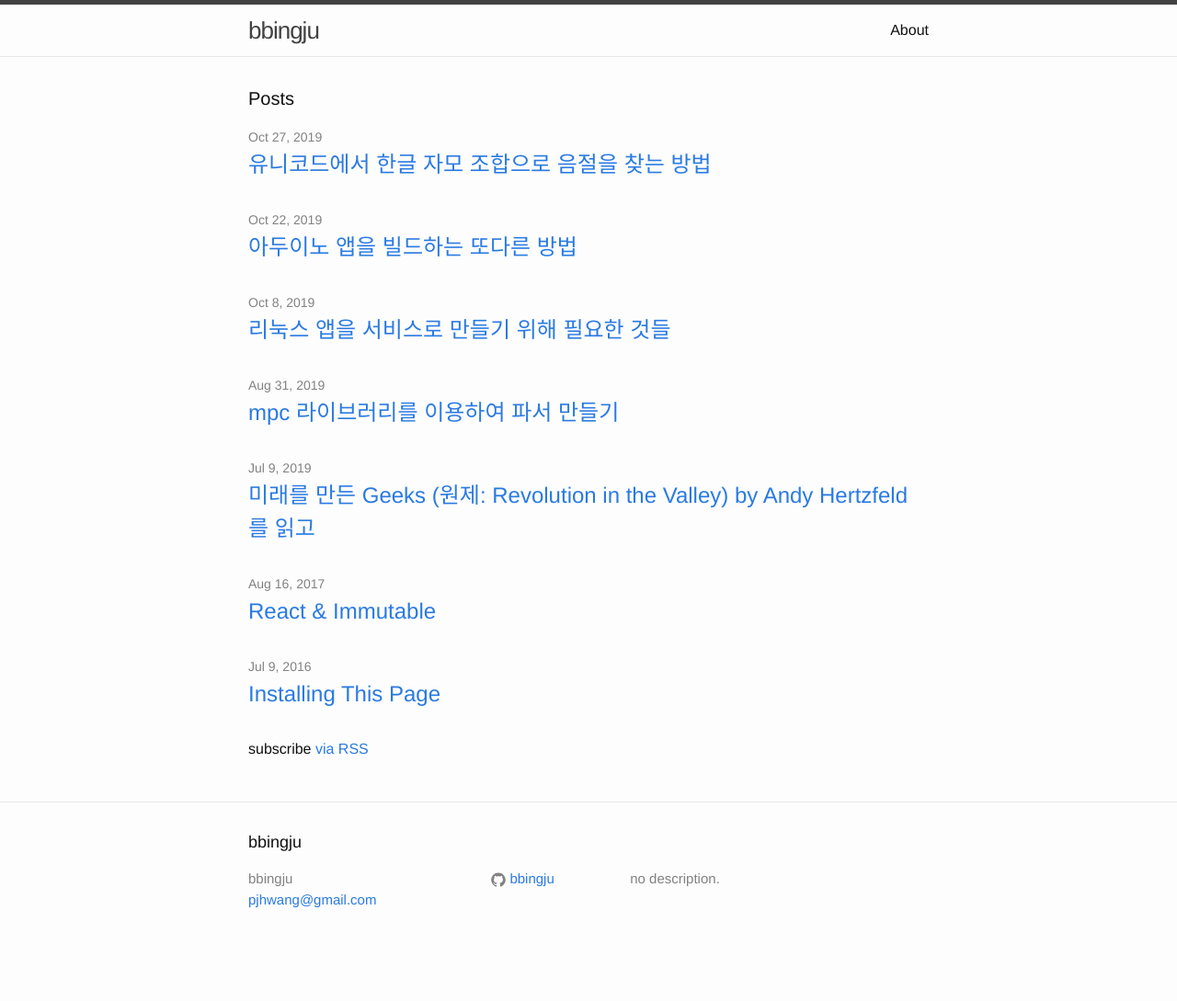
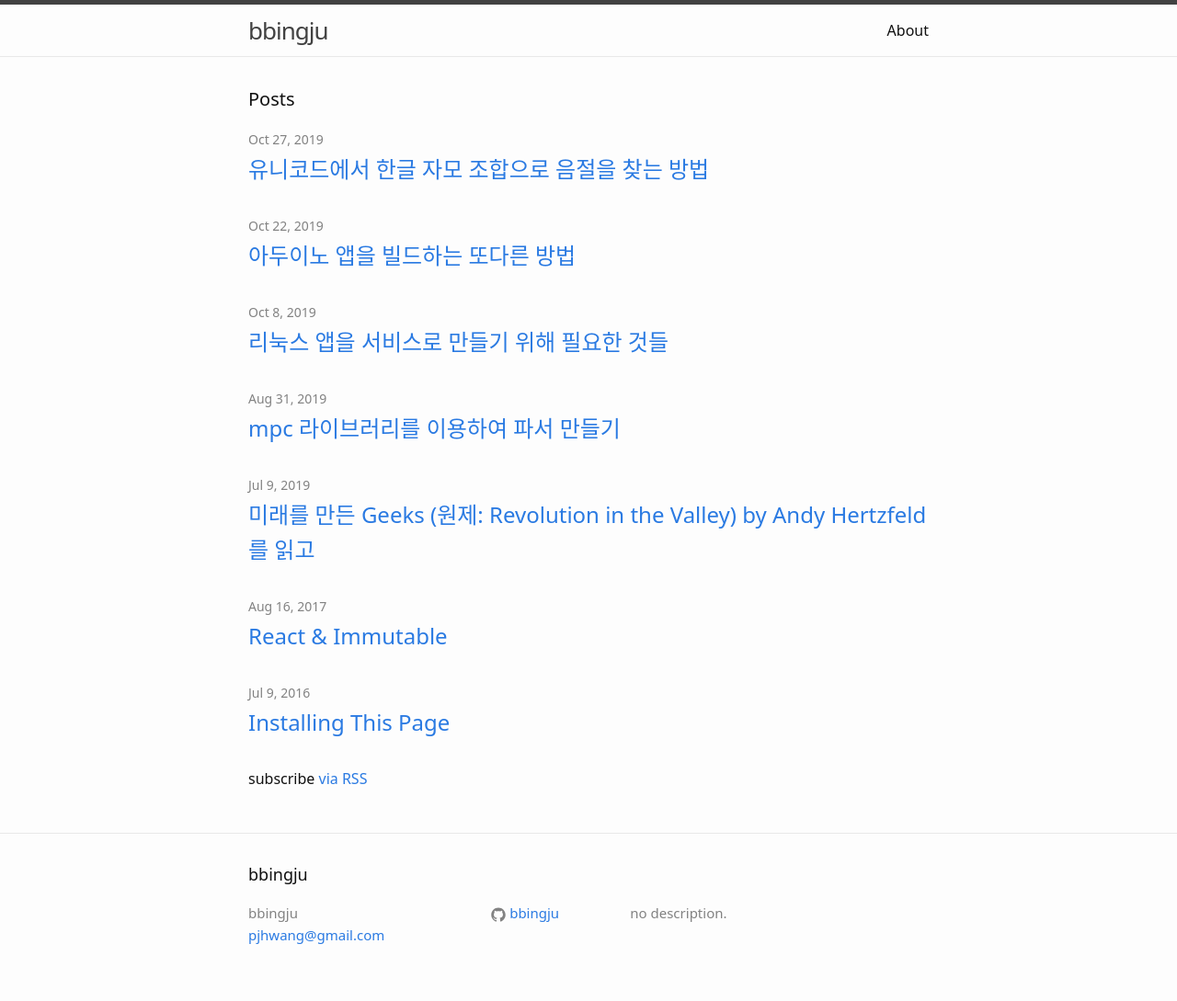
Before and after one commit to bbingju/bbingju.github.io, a Jekyll site: the page built from index.html, in a window 1280 px wide. Shown: the whole page at 92% size. Built offline with Jekyll 4.4.1, drawn with Linux system fonts in a browser that asks for light colours; before the commit the page ends 1050 px from its top, so only the background shows below that.

Commit message:
Changes base font family to Noto Sans CJK

```diff
--- a/css/main.scss
+++ b/css/main.scss
@@ -6,11 +6,11 @@
 
 
 // Our variables
-$base-font-family: "Helvetica Neue", Helvetica, Arial, sans-serif;
+$base-font-family: "Noto Sans", "Noto Sans CJK KR", Arial, sans-serif;
 $base-font-size:   16px;
 $base-font-weight: 400;
 $small-font-size:  $base-font-size * 0.875;
-$base-line-height: 1.5;
+$base-line-height: 1.6;
 
 $spacing-unit:     30px;
 
```
